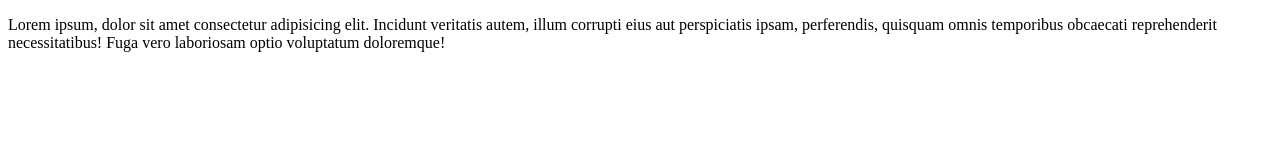
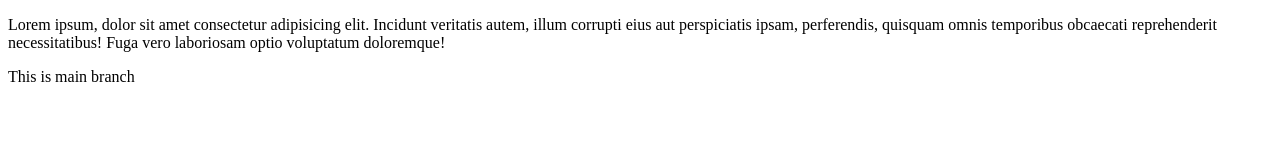
Before and after one commit to JASH7155/LocalRepo, a plain HTML site: page LocalRepo/index.html in a window 1280 px wide. Drawn offline with Linux system fonts and the light colour scheme.

Commit message:
add in feature1

```diff
--- a/LocalRepo/index.html
+++ b/LocalRepo/index.html
@@ -7,5 +7,6 @@
 </head>
 <body>
     <p>Lorem ipsum, dolor sit amet consectetur adipisicing elit. Incidunt veritatis autem, illum corrupti eius aut perspiciatis ipsam, perferendis, quisquam omnis temporibus obcaecati reprehenderit necessitatibus! Fuga vero laboriosam optio voluptatum doloremque!</p>
+    <p>This is main branch</p>
 </body>
 </html>
```
